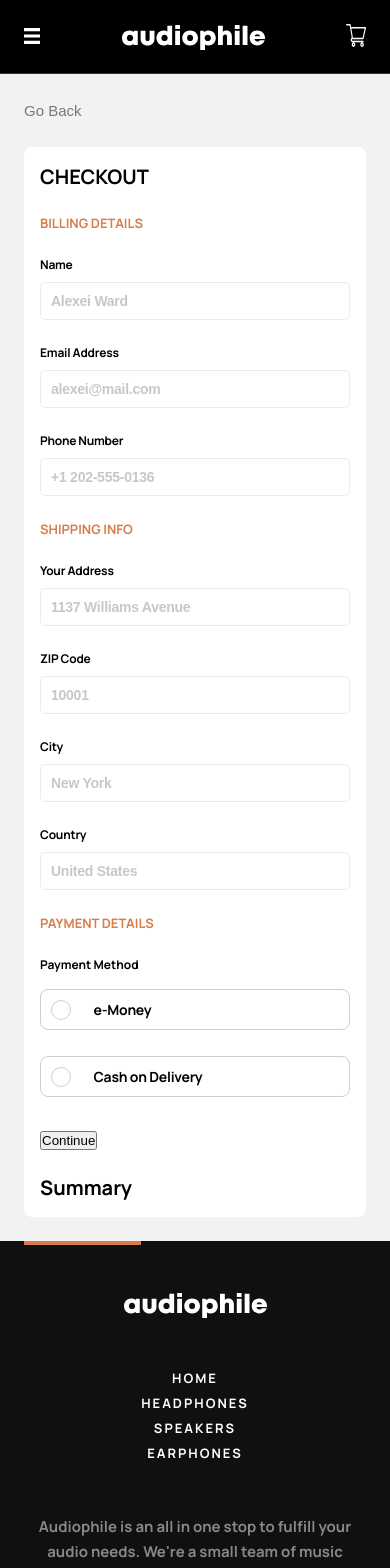
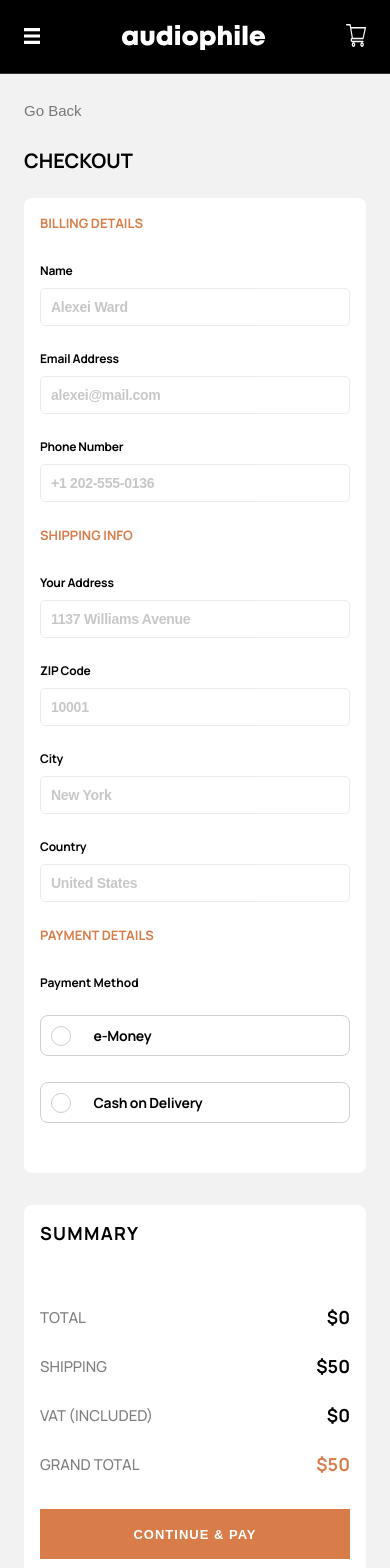
Before and after one commit to niabezara/autophile-ecommerce, a React (Vite) app: page /checkout in a window 390 px wide. Shown: the top 1568 px of the page. Built offline with nearby package versions, Linux system fonts and the light colour scheme.

Commit message:
summery tablet

```diff
--- a/src/components/Billing.tsx
+++ b/src/components/Billing.tsx
@@ -1,6 +1,7 @@
 import { SubmitHandler, useForm } from "react-hook-form";
 import styled from "styled-components";
 import Payment from "./Payment";
+import Summery from "./Summery";
 
 interface IFormInput {
   firstName: string;
@@ -22,17 +23,27 @@ export default function Billing() {
 
   return (
     <form onSubmit={handleSubmit(onSubmit)}>
-      <BillSection>
+      <div
+        style={{
+          background: "#fff",
+          padding: " 1.6rem",
+          borderRadius: "8px",
+          width: "100%",
+        }}
+      >
+        <div>
           <p
             style={{
               fontSize: "13px",
               fontWeight: "700",
               color: "#D87D4A",
               textTransform: "uppercase",
+              marginBottom: "3rem",
             }}
           >
             billing details
           </p>
+          <BillSection>
             <Section>
               <Article>
                 <label>Name</label>
@@ -77,18 +88,21 @@ export default function Billing() {
               />
             </Section>
           </BillSection>
-      <ShippingSection>
+        </div>
+        <div>
           <p
             style={{
               fontSize: "13px",
               fontWeight: "700",
               color: "#D87D4A",
               textTransform: "uppercase",
+              marginBottom: "3rem",
             }}
           >
             shipping info
           </p>
-        <Section>
+          <ShippingSection>
+            <Section style={{ gridArea: "a" }}>
               <Article>
                 <label>Your Address</label>
                 {errors.address && <p>{errors.address.message}</p>}
@@ -141,20 +155,46 @@ export default function Billing() {
               />
             </Section>
           </ShippingSection>
-      <PaymentSection>
+        </div>
+        <div>
           <p
             style={{
               fontSize: "13px",
               fontWeight: "700",
               color: "#D87D4A",
               textTransform: "uppercase",
+              marginBottom: "3rem",
             }}
           >
             payment details
           </p>
+          <PaymentSection>
+            <p style={{ fontSize: "12px", fontWeight: "700" }}>
+              Payment Method
+            </p>
+
             <Payment />
           </PaymentSection>
-      <button type="submit">Continue</button>
+        </div>
+      </div>
+      <div
+        style={{
+          background: "#fff",
+          padding: " 1.6rem",
+          borderRadius: "8px",
+          width: "100%",
+          marginTop: "3.2rem",
+        }}
+      >
+        <Summery />
+        <button
+          type="submit"
+          className="GlobalButton"
+          style={{ width: "100%", marginTop: "3.2rem" }}
+        >
+          CONTINUE & PAY
+        </button>
+      </div>
     </form>
   );
 }
@@ -210,16 +250,34 @@ const BillSection = styled.div`
   flex-direction: column;
   gap: 2.4rem;
   margin-bottom: 2.4rem;
+  @media screen and (min-width: 500px) {
+    display: grid;
+    grid-template-columns: 1fr 1fr;
+  }
 `;
 const ShippingSection = styled.div`
   display: flex;
   flex-direction: column;
   gap: 2.4rem;
   margin-bottom: 2.4rem;
+  @media screen and (min-width: 500px) {
+    display: grid;
+    grid-template-areas:
+      "a a"
+      "b c"
+      "d .";
+    gap: 1rem;
+    grid-template-columns: 1fr 1fr;
+  }
 `;
 const PaymentSection = styled.div`
   display: flex;
   flex-direction: column;
   gap: 2.4rem;
   margin-bottom: 2.4rem;
+  @media screen and (min-width: 500px) {
+    display: grid;
+    grid-gap: 1rem;
+    grid-template-columns: 1fr 1fr;
+  }
 `;
--- a/src/components/FinalProducts.tsx
+++ b/src/components/FinalProducts.tsx
@@ -1,4 +1,3 @@
-import { UseShoppingCart } from "../context/CartContext";
 import ProductData from "../data/data.json";
 import styled from "styled-components";
 type CartItemProps = {
@@ -11,8 +10,9 @@ export function FinalProducts({ id, quantity }: CartItemProps) {
   if (item == null) return null;
 
   return (
-    <Container>
-      <div style={{ flex: " 1 1 30%" }}>
+    <div>
+      <Section>
+        <div>
           <img src={item.image.mobile} alt="" />
         </div>
         <div style={{ flex: " 1 1 45%" }}>
@@ -23,19 +23,24 @@ export function FinalProducts({ id, quantity }: CartItemProps) {
         </div>
 
         <div>
-        <p>X{quantity}</p>
+          <p style={{ fontSize: "15px", fontWeight: "700", opacity: "0.5" }}>
+            X{quantity}
+          </p>
         </div>
-    </Container>
+      </Section>
+    </div>
   );
 }
 
-const Container = styled.div`
+const Section = styled.div`
   display: flex;
   justify-content: space-around;
   align-items: center;
   gap: 1rem;
   img {
-    max-width: 100%;
+    border-radius: 0.5rem;
+    width: 6rem;
+    height: 6rem;
   }
   .addingitems {
     background-color: #f1f1f1;
--- a/src/components/Payment.tsx
+++ b/src/components/Payment.tsx
@@ -28,7 +28,6 @@ export default function Payment() {
   };
   return (
     <Container>
-      <p style={{ fontSize: "12px", fontWeight: "700" }}>Payment Method</p>
       <CheckInput>
         <label>
           <Check checked={checked}></Check>
@@ -146,6 +145,10 @@ const Emoney = styled.div`
   gap: 1rem;
   grid-template-columns: 1fr;
   margin-top: 1rem;
+
+  @media screen and (min-width: 500px) {
+    grid-template-columns: 1fr 1fr;
+  }
 `;
 const Section = styled.div`
   input {
--- a/src/components/Summery.tsx
+++ b/src/components/Summery.tsx
@@ -1,25 +1,119 @@
-import React from "react";
+import styled from "styled-components";
+import { UseShoppingCart } from "../context/CartContext";
 import ProductData from "../data/data.json";
-import { UseShoppingCart } from "../context/CartContext";
-
 import { FinalProducts } from "./FinalProducts";
 
-type CartItemProps = {
-  id: number;
-  quantity: number;
-};
-
 export default function Summery() {
-  const { items, cartQuantity } = UseShoppingCart();
+  const { items } = UseShoppingCart();
 
   return (
-    <div>
+    <Card>
+      <h1>Summary</h1>
       <div>
-        <h1>Summary</h1>
         {items.map((item) => (
           <FinalProducts key={item.id} id={item.id} quantity={item.quantity} />
         ))}
       </div>
-    </div>
+      <Calc>
+        <article>
+          <p className="title">TOTAL</p>
+          <p>
+            $
+            {items
+              .reduce((total, item) => {
+                const product = ProductData.find(
+                  (product) => product.id === item.id
+                );
+                const itemPrice = product?.price || 0;
+                const itemQuantity = item.quantity;
+                return total + itemPrice * itemQuantity;
+              }, 0)
+              .toString()
+              .replace(/\B(?=(\d{3})+(?!\d))/g, ",")}
+          </p>
+        </article>
+        <article>
+          <p className="title">SHIPPING</p>
+          <p>$50</p>
+        </article>
+        <article>
+          <p className="title">VAT (INCLUDED)</p>
+          <p>
+            $
+            {(
+              items.reduce((totalVAT, item) => {
+                const product = ProductData.find(
+                  (product) => product.id === item.id
+                );
+                const itemPrice = product?.price || 0;
+                const itemQuantity = item.quantity;
+                const itemVAT = (itemPrice * itemQuantity * 0.2).toFixed(2);
+                return totalVAT + parseFloat(itemVAT);
+              }, 0) || 0
+            )
+              .toString()
+              .replace(/\B(?=(\d{3})+(?!\d))/g, ",")}
+          </p>
+        </article>
+        <article>
+          <p className="title">GRAND TOTAL</p>
+          <p className="grandtotal">
+            $
+            {(
+              items.reduce((total, item) => {
+                const product = ProductData.find(
+                  (product) => product.id === item.id
+                );
+                const itemPrice = product?.price || 0;
+                const itemQuantity = item.quantity;
+                return total + itemPrice * itemQuantity;
+              }, 0) + 50
+            )
+              .toString()
+              .replace(/\B(?=(\d{3})+(?!\d))/g, ",")}
+          </p>
+        </article>
+      </Calc>
+    </Card>
   );
 }
+const Card = styled.div`
+  display: flex;
+  flex-direction: column;
+  gap: 3rem;
+  /* padding: 2.4rem; */
+  h1 {
+    color: #000;
+    font-size: 18px;
+    font-weight: 700;
+    letter-spacing: 1.286px;
+    text-transform: uppercase;
+  }
+`;
+const Calc = styled.div`
+  display: flex;
+  flex-direction: column;
+  gap: 2.4rem;
+  article {
+    display: flex;
+    justify-content: space-between;
+    p {
+      color: #000;
+      font-size: 18px;
+      font-weight: 700;
+    }
+    .grandtotal {
+      color: #d87d4a;
+      font-size: 18px;
+      font-weight: 700;
+      text-transform: uppercase;
+    }
+  }
+  .title {
+    color: #000;
+    font-size: 15px;
+    font-weight: 500;
+    line-height: 25px;
+    opacity: 0.5;
+  }
+`;
--- a/src/routes/CheckOut.tsx
+++ b/src/routes/CheckOut.tsx
@@ -1,7 +1,6 @@
 import { useNavigate } from "react-router-dom";
 import styled from "styled-components";
 import Billing from "../components/Billing";
-import Summery from "../components/Summery";
 
 export default function CheckOut() {
   const navigate = useNavigate();
@@ -15,7 +14,6 @@ export default function CheckOut() {
         <Wrapper>
           <h1>CHECKOUT</h1>
           <Billing />
-          <Summery />
         </Wrapper>
       </SubContainer>
     </Container>
@@ -59,9 +57,6 @@ const SubContainer = styled.div`
   }
 `;
 const Wrapper = styled.div`
-  background: #fff;
-  padding: 1.6rem;
-  border-radius: 8px;
   display: flex;
   flex-direction: column;
   width: 100%;
```
Lines whose indentation alone changed are shown as unchanged.
